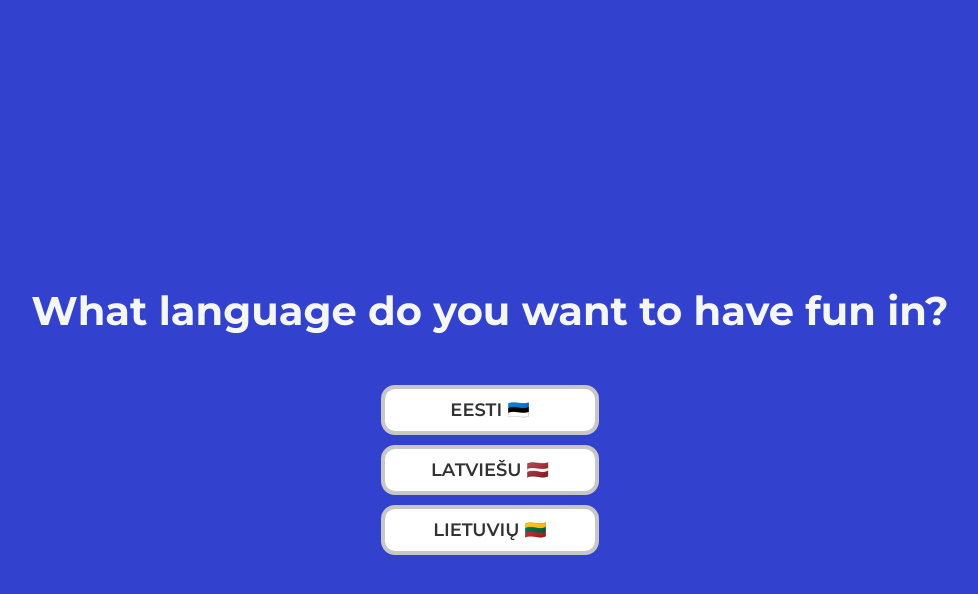
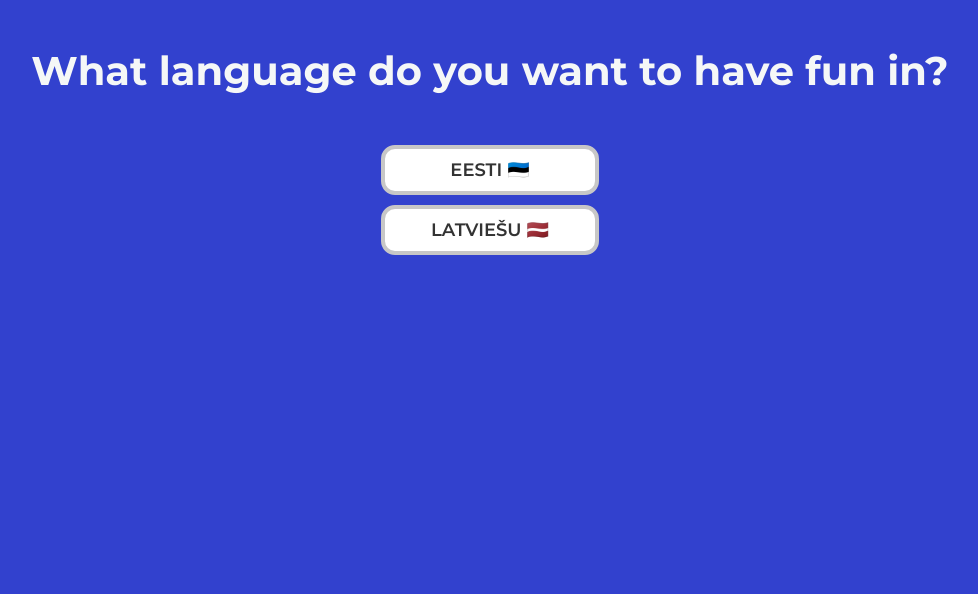
Before and after one commit to Jackbox-Baltic/jackboxbalticu, a plain HTML site: page preload.html in a window 1280 px wide. Shown: the whole page, without its empty margins (150-1128 px from the left). Drawn offline with Linux system fonts and the light colour scheme.

Commit message:
1691971871

```diff
--- a/assets/js/app.js
+++ b/assets/js/app.js
@@ -1031,7 +1031,7 @@ window.onload = function () {
 // qwelcome
 
 const languages = [
-  { id: "ee", text: "ee" },
+  { id: "ee", text: "Kui sa mõistad mind, vajuta seda nuppu" },
   { id: "lv", text: "Ja tu saproti mani, nospied šo pogu" },
   { id: "lt", text: "lt" }
 ];
@@ -1098,7 +1098,7 @@ function loading() {
   }
 }
 
-const version = "1689368731";
+const version = "1691971871";
 console.log('URL: ' + window.location.pathname)
 
 window.addEventListener("DOMContentLoaded", () => {
--- a/preload.html
+++ b/preload.html
@@ -12,7 +12,7 @@
             <ul class="listcont">
                 <li id="ee"><a href="index.html" id="lang-ee">EESTI 🇪🇪</a></li>
                 <li id="lv"><a href="index.html" id="lang-lv">LATVIEŠU 🇱🇻</a></li>
-                <li id="lt"><a href="index.html" id="lang-lt">LIETUVIŲ 🇱🇹</a></li>
+                <!--<li id="lt"><a href="index.html" id="lang-lt">LIETUVIŲ 🇱🇹</a></li>-->
             </ul>
         </section>
     </main>
```
